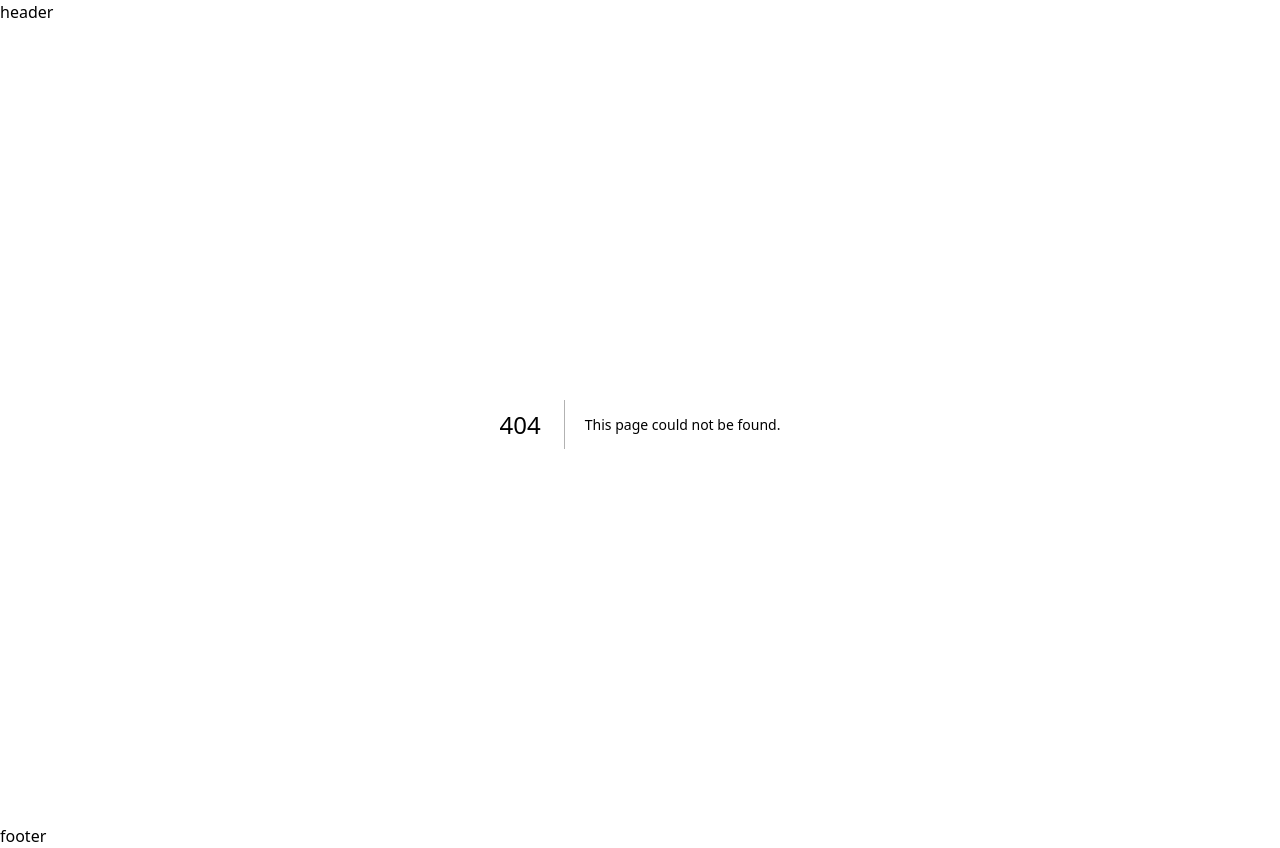
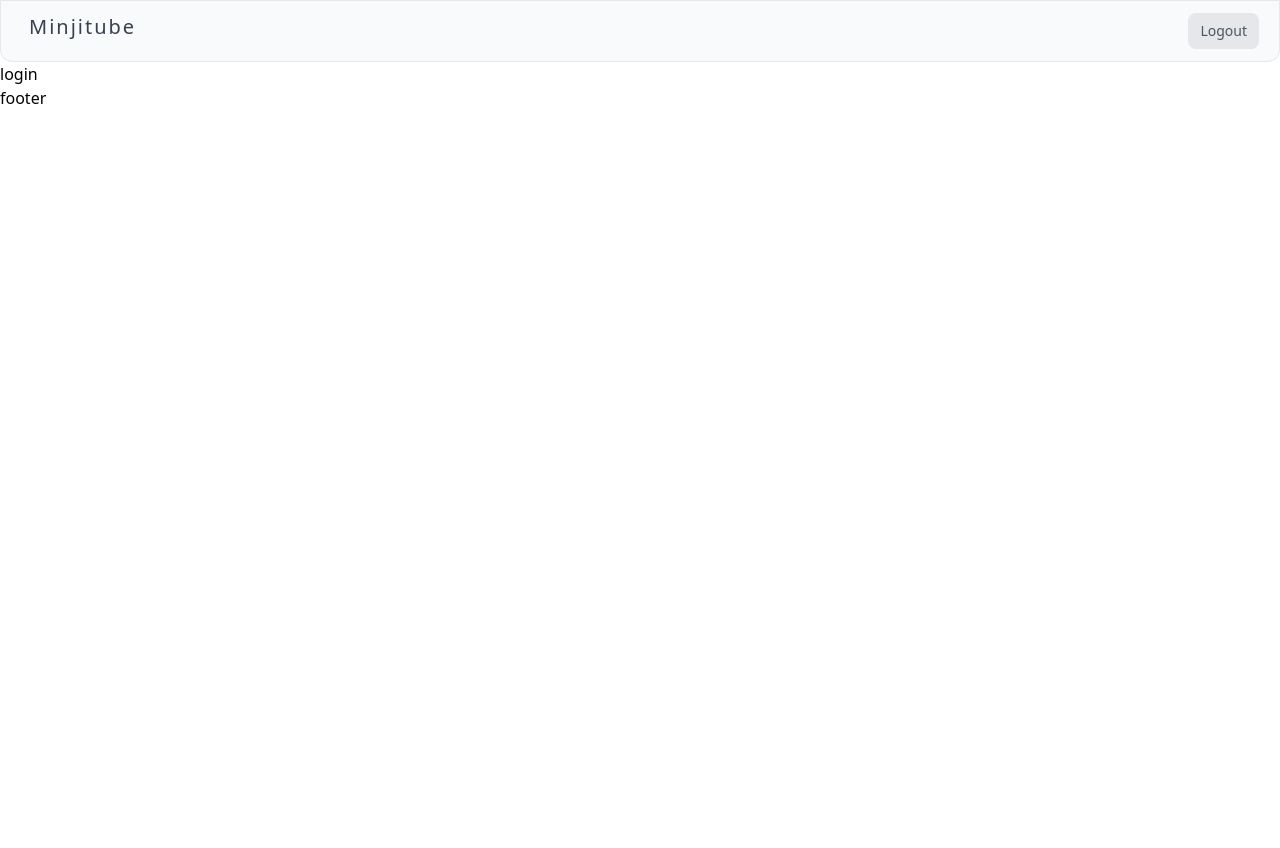
Before and after one commit to minjispace/mintube, a Next.js app in the folder client/: page /login in a window 1280 px wide. Before the commit this address had no page. After the commit the page ends 800 px from the top, so only its background shows below. Built offline with nearby package versions, Linux system fonts and the light colour scheme.

Commit message:
file name edit, header UI 완성

```diff
--- a/client/components/Header.js
+++ b/client/components/Header.js
@@ -1,5 +1,21 @@
 const Header = () => {
-  return <div>header</div>;
+  return (
+    <nav class="justify-between px-4 py-3 text-gray-700 border border-gray-200 rounded-b-xl  sm:flex sm:px-5 bg-gray-50 dark:bg-gray-800 dark:border-gray-700" aria-label="Breadcrumb">
+      {/*  title */}
+      <a href="#" class="ml-1 text-xl font-medium tracking-widest text-gray-700 hover:text-blue-600 md:ml-2 dark:text-gray-400 dark:hover:text-white">
+        Minjitube
+      </a>
+
+      {/*  button */}
+      <button
+        id="dropdownDefault"
+        data-dropdown-toggle="dropdown"
+        class="inline-flex items-center px-3 py-2 text-sm font-normal text-center text-gray-600 bg-gray-200 rounded-lg hover:bg-gray-300 focus:ring-4 focus:outline-none focus:ring-gray-100 dark:bg-gray-700 dark:hover:bg-gray-600 dark:text-gray-300 dark:focus:ring-gray-700"
+      >
+        Logout
+      </button>
+    </nav>
+  );
 };
 
 export default Header;
--- /dev/null
+++ b/client/pages/login.js
@@ -0,0 +1,5 @@
+const login = () => {
+  return <div>login</div>;
+};
+
+export default login;
--- /dev/null
+++ b/client/pages/register.js
@@ -0,0 +1,5 @@
+const register = () => {
+  return <div>register</div>;
+};
+
+export default register;
```
Also changed, not shown: client/pages/auth/Login.js (deleted), client/pages/auth/Register.js (deleted).
